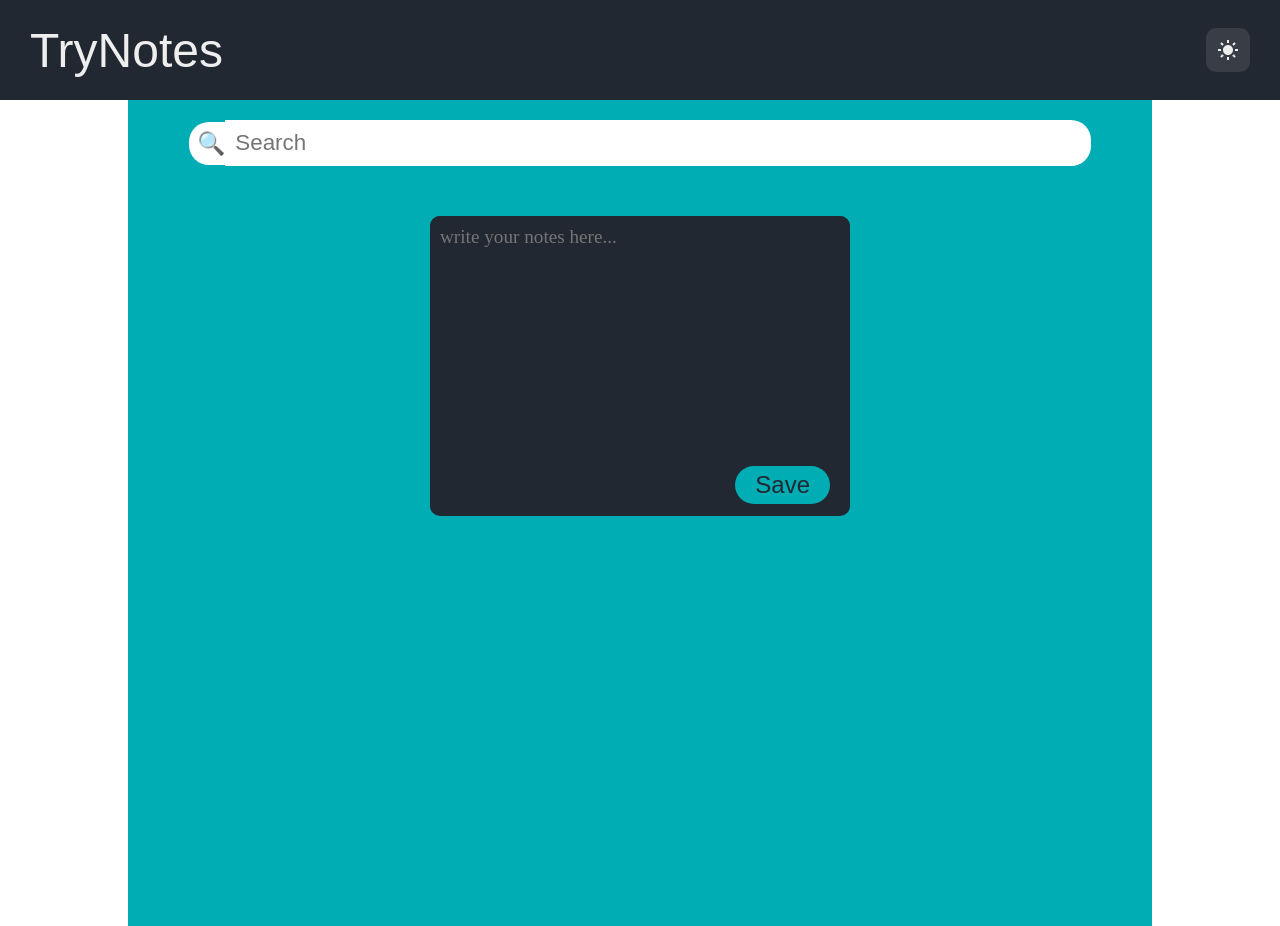
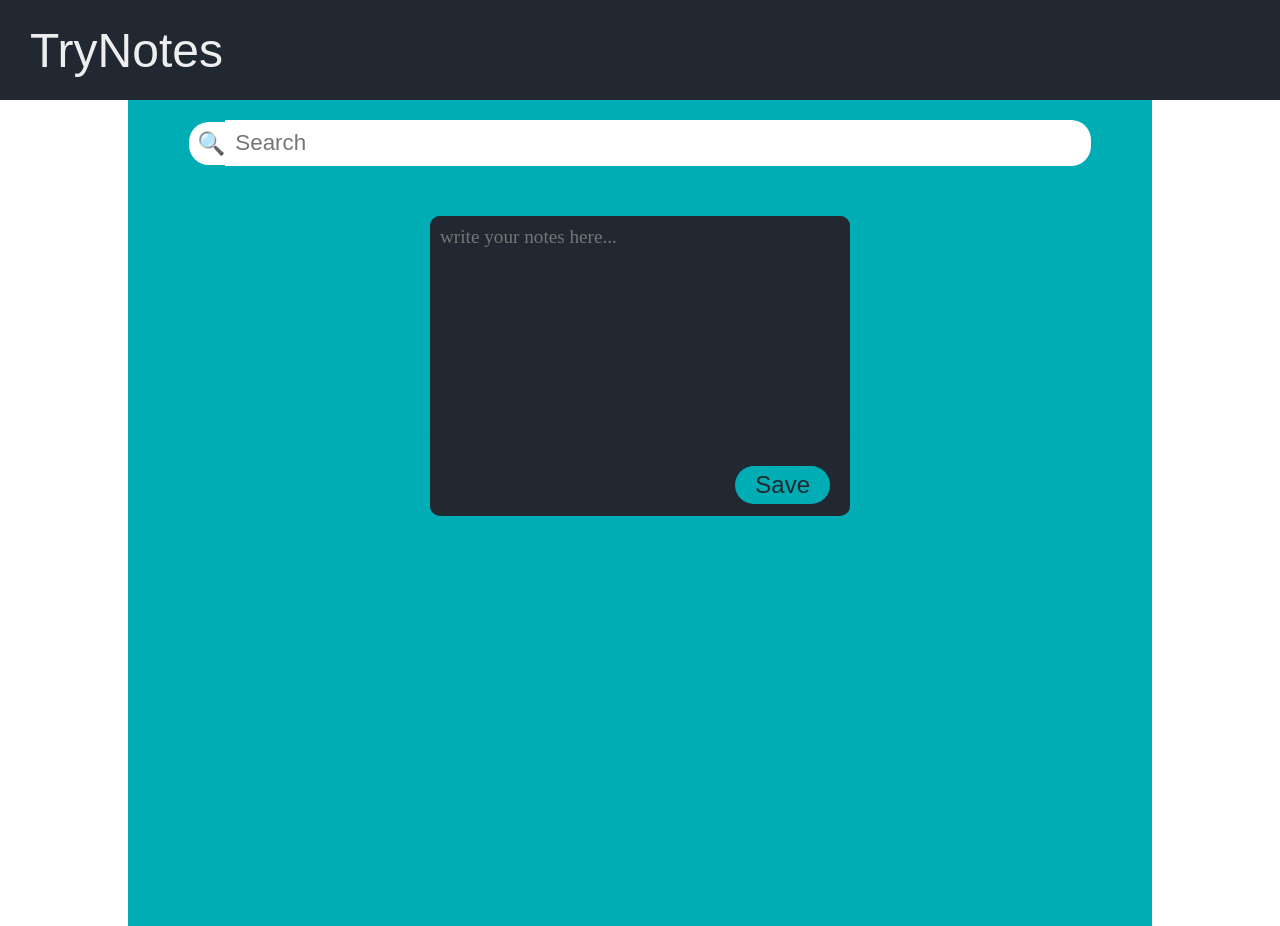
Before and after one commit to Ashish-Singh-Negi/Notes-app, a React (Vite) app: page / in a window 1280 px wide. Built offline with nearby package versions, Linux system fonts and the light colour scheme; the HTML template or start-up script is replaced by a standard one; a web font is replaced by a local one.

Commit message:
final commit

```diff
--- a/src/components/Header.tsx
+++ b/src/components/Header.tsx
@@ -1,12 +1,8 @@
-import { BiSolidSun } from "react-icons/bi";
 
 const Header = () => {
   return (
     <header>
       <p>TryNotes</p>
-      <button>
-        <BiSolidSun />
-      </button>
     </header>
   );
 };
```
Also changed, not shown: src/styles/App.scss (line endings or trailing spaces).
